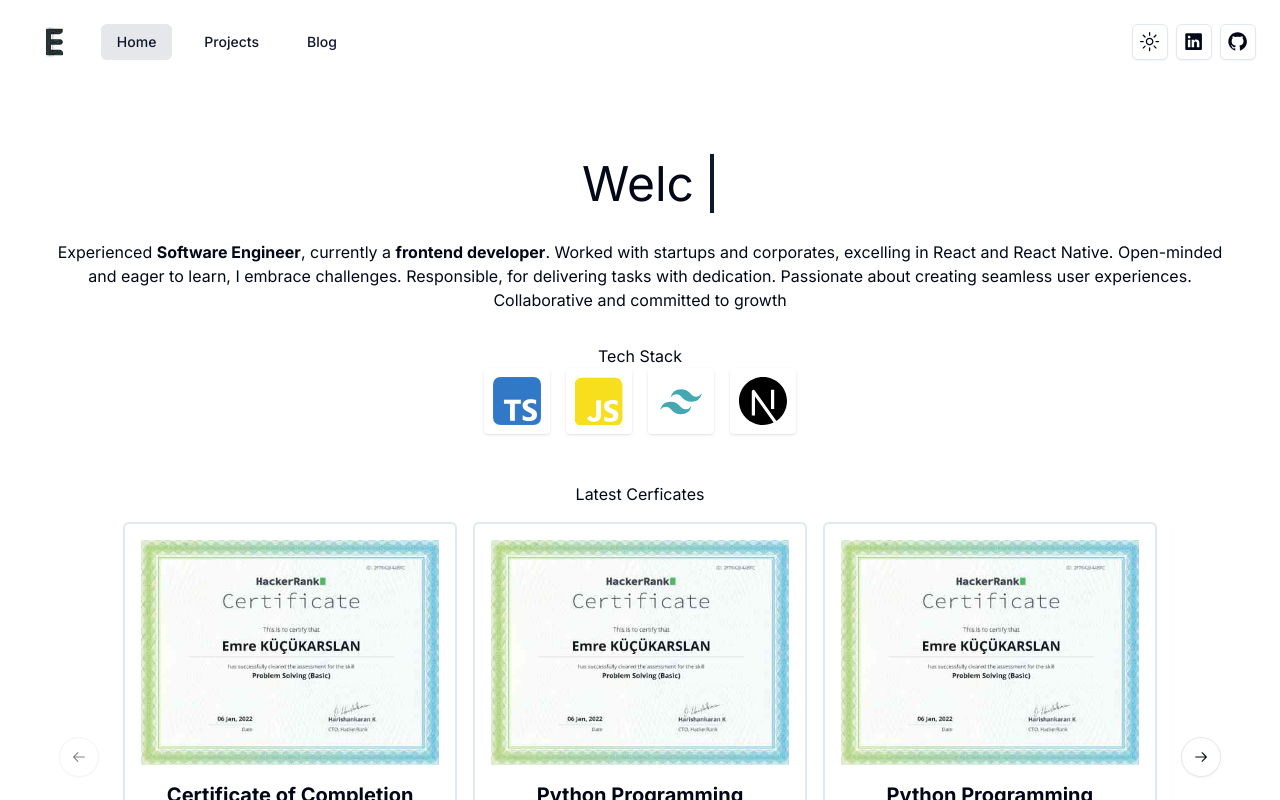
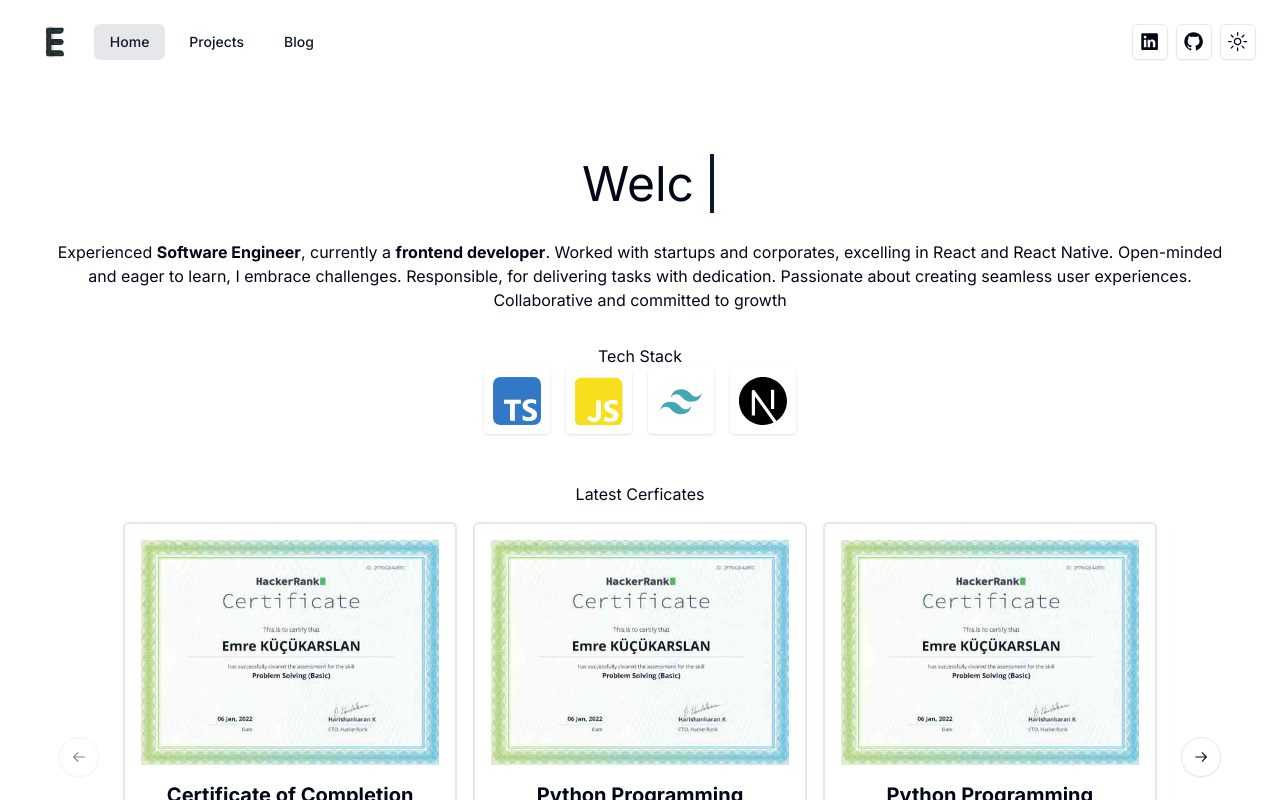
Before and after one commit to EmreKarslan/emrekarslan.github.io, a Next.js app: page / in a window 1280 px wide. Shown: the top 800 px of the page. Built offline with nearby package versions, Linux system fonts and the light colour scheme.

Commit message:
style(header): Decrease gap

```diff
--- a/src/app/(main)/_components/header/header.tsx
+++ b/src/app/(main)/_components/header/header.tsx
@@ -17,7 +17,7 @@ export const Header = () => {
   return (
     <div
       className={cn(
-        "z-50 bg-background fixed w-[100vw] 2xl:w-[60vw] top-0 flex items-center p-6 gap-4 ",
+        "z-50 bg-background fixed w-[100vw] 2xl:w-[60vw] top-0 flex items-center p-6 gap-2 ",
         scrolled && "border-b shadow-sm"
       )}
     >
@@ -58,9 +58,9 @@ export const Header = () => {
         </Link>
       </Button>
       <div className="md:ml-auto md:justify-end justify-between w-full flex items-center gap-x-2">
-        <ModeToggle />
         <LinkedinButton />
         <GitHubButton />
+        <ModeToggle />
       </div>
     </div>
   );
```
